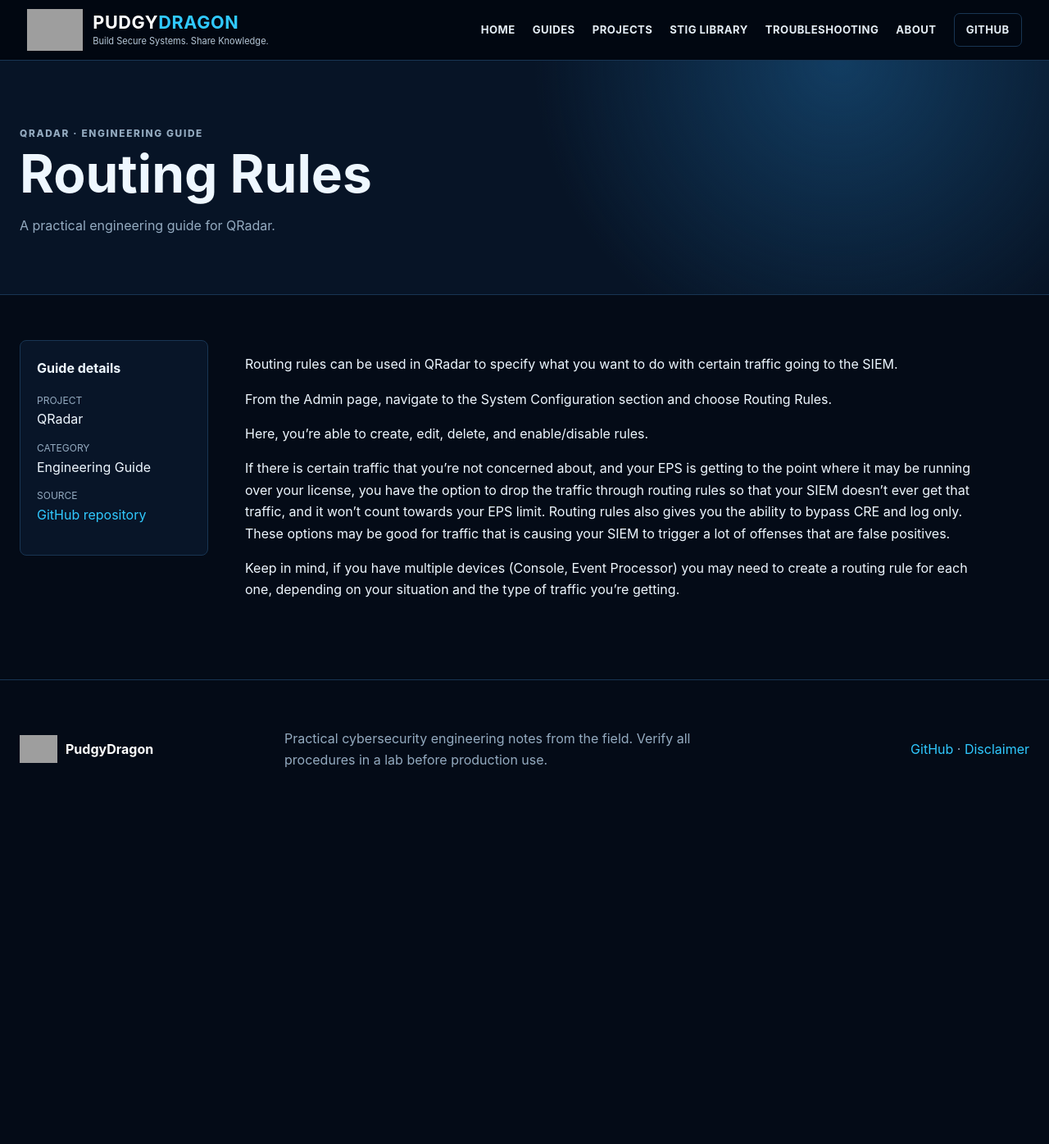
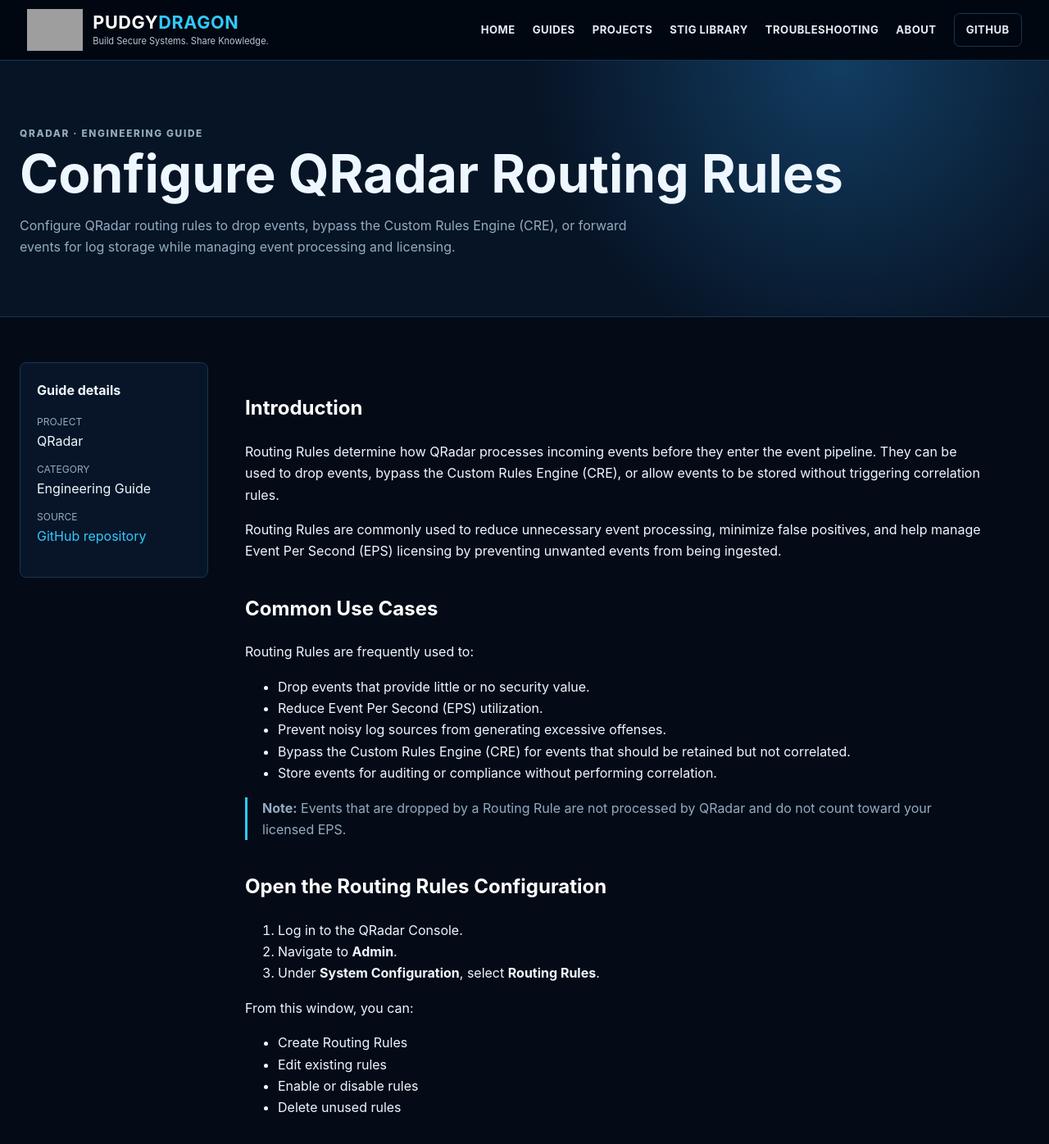
Before and after one commit to PudgyDragon/pudgydragon.github.io, a Jekyll site: the page built from _guides/qradar-guides-routing-rules.md, in a window 1280 px wide and 1400 px high. Shown: the top 1396 px of the window at 82% size. Built offline with Jekyll 4.4.1, drawn with Linux system fonts in a browser that asks for light colours; some of the changed text lies outside the part shown; grey boxes are pictures that could not be loaded.

Commit message:
Update qradar-guides-routing-rules.md

```diff
--- a/_guides/qradar-guides-routing-rules.md
+++ b/_guides/qradar-guides-routing-rules.md
@@ -1,22 +1,81 @@
 ---
-title: "Routing Rules"
+title: "Configure QRadar Routing Rules"
 project: "QRadar"
 category: "Engineering Guide"
-description: "A practical engineering guide for QRadar."
-source_url: "https://github.com/PudgyDragon/QRadar/blob/main/Guides/Routing%20Rules"
+description: "Configure QRadar routing rules to drop events, bypass the Custom Rules Engine (CRE), or forward events for log storage while managing event processing and licensing."
+source_url: "https://github.com/PudgyDragon/QRadar/blob/main/Guides/RoutingRules.md"
 ---
 
-Routing rules can be used in QRadar to specify what you want to do with certain traffic going to the SIEM.
+## Introduction
 
-From the Admin page, navigate to the System Configuration section and choose Routing Rules.
+Routing Rules determine how QRadar processes incoming events before they enter the event pipeline. They can be used to drop events, bypass the Custom Rules Engine (CRE), or allow events to be stored without triggering correlation rules.
 
-Here, you're able to create, edit, delete, and enable/disable rules.
+Routing Rules are commonly used to reduce unnecessary event processing, minimize false positives, and help manage Event Per Second (EPS) licensing by preventing unwanted events from being ingested.
 
-If there is certain traffic that you're not concerned about, and your EPS is getting to the point where
-it may be running over your license, you have the option to drop the traffic through routing rules so that
-your SIEM doesn't ever get that traffic, and it won't count towards your EPS limit. Routing rules also gives
-you the ability to bypass CRE and log only. These options may be good for traffic that is causing your SIEM
-to trigger a lot of offenses that are false positives.
+## Common Use Cases
 
-Keep in mind, if you have multiple devices (Console, Event Processor) you may need to create a routing rule
-for each one, depending on your situation and the type of traffic you're getting.
+Routing Rules are frequently used to:
+
+- Drop events that provide little or no security value.
+- Reduce Event Per Second (EPS) utilization.
+- Prevent noisy log sources from generating excessive offenses.
+- Bypass the Custom Rules Engine (CRE) for events that should be retained but not correlated.
+- Store events for auditing or compliance without performing correlation.
+
+> **Note:** Events that are dropped by a Routing Rule are not processed by QRadar and do not count toward your licensed EPS.
+
+## Open the Routing Rules Configuration
+
+1. Log in to the QRadar Console.
+2. Navigate to **Admin**.
+3. Under **System Configuration**, select **Routing Rules**.
+
+From this window, you can:
+
+- Create Routing Rules
+- Edit existing rules
+- Enable or disable rules
+- Delete unused rules
+
+## Create a Routing Rule
+
+1. Select **Add**.
+2. Configure the conditions that identify the traffic you want the rule to apply to.
+3. Select the desired action.
+
+Depending on your requirements, common actions include:
+
+- **Drop** – Discards the event before it enters the event pipeline.
+- **Bypass CRE** – Stores the event but skips Custom Rules Engine processing.
+- **Log Only** – Retains the event without generating offenses from correlation rules.
+
+Configure the rule order as necessary and save the configuration.
+
+## Deployment Considerations
+
+In distributed QRadar deployments, Routing Rules may need to be configured on multiple appliances.
+
+For example:
+
+- Console
+- Event Processor
+- Event Collector
+
+The required configuration depends on where the events enter the deployment and where event processing occurs.
+
+> **Note:** If events are received by multiple Event Processors or Collectors, ensure the appropriate Routing Rules are deployed to each appliance that processes the relevant traffic.
+
+## Verification
+
+After creating a Routing Rule:
+
+- Verify the rule is enabled.
+- Confirm the rule order is correct.
+- Monitor incoming events to ensure the expected action is occurring.
+- Verify EPS utilization decreases if the rule is intended to reduce licensed event volume.
+- Confirm offenses are no longer generated for events that bypass the CRE.
+
+## Additional Resources
+
+- IBM QRadar Administration Guide
+- IBM QRadar Event Processing Documentation
```
